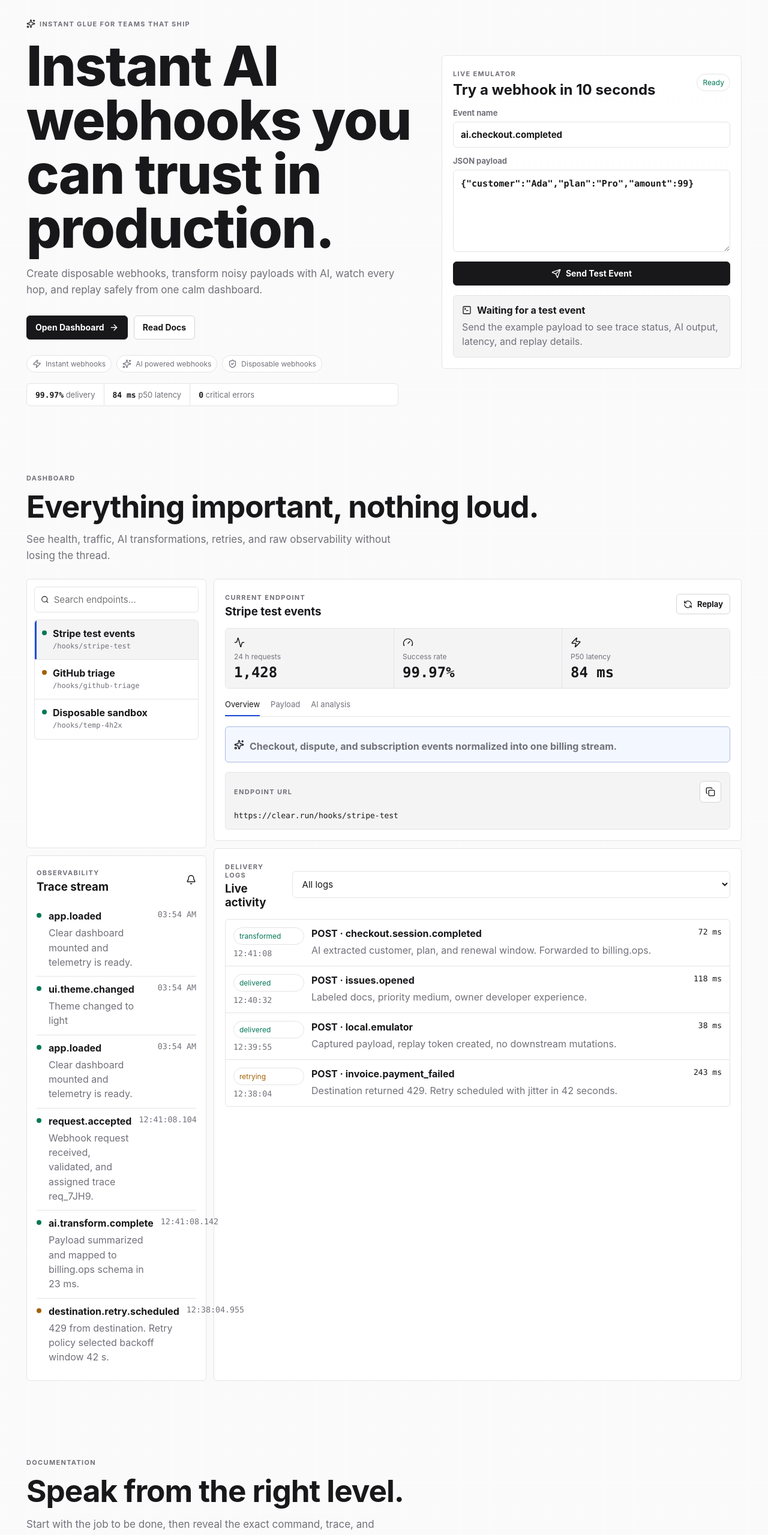
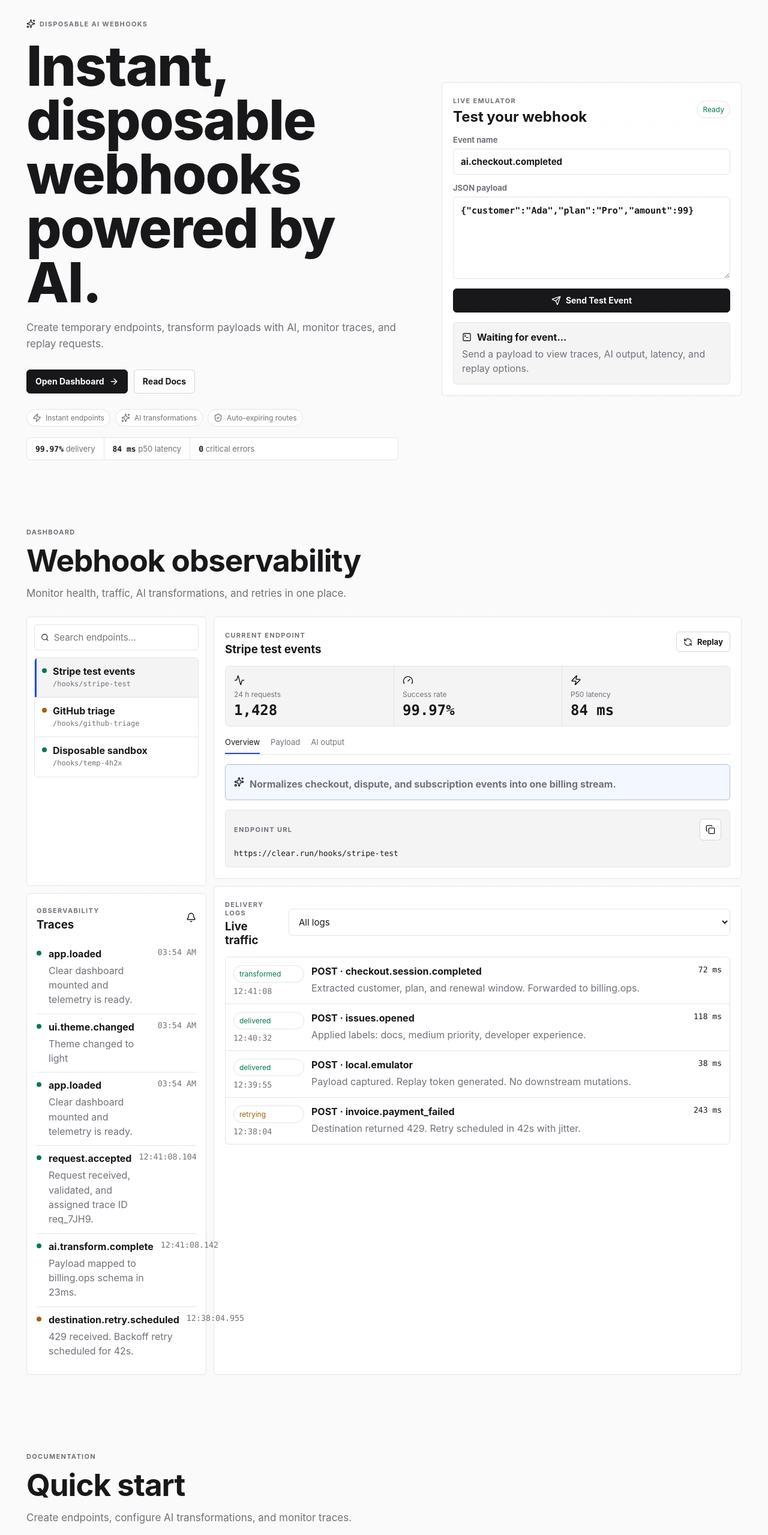
Before and after one commit to dennisonbertram/clear-instant-webhooks, a React (Vite) app: page / in a window 1280 px wide. Shown: the part 120-2679 px from the top of the page at 60% size. Built offline with nearby package versions, Linux system fonts and the light colour scheme; no server answers.

Commit message:
copy: tighten marketing and product text

```diff
--- a/src/lib/data.ts
+++ b/src/lib/data.ts
@@ -39,7 +39,7 @@ export const endpoints: WebhookEndpoint[] = [
     requests24h: 1428,
     successRate: 99.97,
     latencyMs: 84,
-    aiSummary: 'Checkout, dispute, and subscription events normalized into one billing stream.',
+    aiSummary: 'Normalizes checkout, dispute, and subscription events into one billing stream.',
   },
   {
     id: 'github-triage',
@@ -49,7 +49,7 @@ export const endpoints: WebhookEndpoint[] = [
     requests24h: 394,
     successRate: 99.21,
     latencyMs: 121,
-    aiSummary: 'Issues are classified, deduped, and routed to product areas with confidence labels.',
+    aiSummary: 'Classifies, dedupes, and routes issues with confidence scores.',
   },
   {
     id: 'sandbox-demo',
@@ -59,7 +59,7 @@ export const endpoints: WebhookEndpoint[] = [
     requests24h: 86,
     successRate: 100,
     latencyMs: 42,
-    aiSummary: 'Ephemeral webhook for QA runs. Auto-expires after the current testing session.',
+    aiSummary: 'Temporary QA webhook. Auto-expires after the testing session.',
   },
 ];
 
@@ -72,7 +72,7 @@ export const logs: DeliveryLog[] = [
     source: 'checkout.session.completed',
     latencyMs: 72,
     timestamp: '12:41:08',
-    summary: 'AI extracted customer, plan, and renewal window. Forwarded to billing.ops.',
+    summary: 'Extracted customer, plan, and renewal window. Forwarded to billing.ops.',
   },
   {
     id: 'evt_91b',
@@ -82,7 +82,7 @@ export const logs: DeliveryLog[] = [
     source: 'issues.opened',
     latencyMs: 118,
     timestamp: '12:40:32',
-    summary: 'Labeled docs, priority medium, owner developer experience.',
+    summary: 'Applied labels: docs, medium priority, developer experience.',
   },
   {
     id: 'evt_91c',
@@ -92,7 +92,7 @@ export const logs: DeliveryLog[] = [
     source: 'local.emulator',
     latencyMs: 38,
     timestamp: '12:39:55',
-    summary: 'Captured payload, replay token created, no downstream mutations.',
+    summary: 'Payload captured. Replay token generated. No downstream mutations.',
   },
   {
     id: 'evt_91d',
@@ -102,7 +102,7 @@ export const logs: DeliveryLog[] = [
     source: 'invoice.payment_failed',
     latencyMs: 243,
     timestamp: '12:38:04',
-    summary: 'Destination returned 429. Retry scheduled with jitter in 42 seconds.',
+    summary: 'Destination returned 429. Retry scheduled in 42s with jitter.',
   },
 ];
 
@@ -110,19 +110,19 @@ export const observableEvents: ObservableEvent[] = [
   {
     name: 'request.accepted',
     level: 'info',
-    detail: 'Webhook request received, validated, and assigned trace req_7JH9.',
+    detail: 'Request received, validated, and assigned trace ID req_7JH9.',
     timestamp: '12:41:08.104',
   },
   {
     name: 'ai.transform.complete',
     level: 'info',
-    detail: 'Payload summarized and mapped to billing.ops schema in 23 ms.',
+    detail: 'Payload mapped to billing.ops schema in 23ms.',
     timestamp: '12:41:08.142',
   },
   {
     name: 'destination.retry.scheduled',
     level: 'warn',
-    detail: '429 from destination. Retry policy selected backoff window 42 s.',
+    detail: '429 received. Backoff retry scheduled for 42s.',
     timestamp: '12:38:04.955',
   },
 ];
@@ -130,17 +130,17 @@ export const observableEvents: ObservableEvent[] = [
 export const docs = [
   {
     title: 'Create an endpoint',
-    body: 'Name a webhook, choose disposable or persistent mode, then copy the endpoint URL.',
+    body: 'Name your webhook, select disposable or persistent mode, and copy the URL.',
     code: 'curl -X POST https://clear.run/hooks/temp-4h2x \\\n  -H "content-type: application/json" \\\n  -d \'{"event":"demo.created","user":"ada"}\'',
   },
   {
     title: 'Add AI transformation',
-    body: 'Describe the shape you want. Clear keeps the raw payload, extracted fields, and model output connected by trace ID.',
+    body: 'Define the target schema. Clear links raw payload, fields, and model output by trace ID.',
     code: 'transform: summarize intent, extract account_id, set priority, redact secrets',
   },
   {
     title: 'Observe every hop',
-    body: 'Each delivery includes request logs, retries, destination status, and the exact replay control.',
+    body: 'View request logs, retries, destination status, and replay controls for every delivery.',
     code: 'trace req_7JH9 → accepted → transformed → delivered',
   },
 ];
--- a/src/main.tsx
+++ b/src/main.tsx
@@ -177,19 +177,19 @@ function Hero({ demoAuth }: { demoAuth: boolean }) {
   return (
     <section className="hero" id="hero">
       <div className="hero-copy">
-        <div className="eyebrow"><Sparkles size={15} /> Instant glue for teams that ship</div>
-        <h1>Instant AI webhooks you can trust in production.</h1>
+        <div className="eyebrow"><Sparkles size={15} /> Disposable AI webhooks</div>
+        <h1>Instant, disposable webhooks powered by AI.</h1>
         <p>
-          Create disposable webhooks, transform noisy payloads with AI, watch every hop, and replay safely from one calm dashboard.
+          Create temporary endpoints, transform payloads with AI, monitor traces, and replay requests.
         </p>
         <div className="hero-actions">
           <a className="primary-button" href="#product">Open Dashboard <ArrowRight size={16} /></a>
           <a className="secondary-button" href="#docs">Read Docs</a>
         </div>
         <div className="trust-row" aria-label="Product promises">
-          <span><Zap size={15} /> Instant webhooks</span>
-          <span><Sparkles size={15} /> AI powered webhooks</span>
-          <span><ShieldCheck size={15} /> Disposable webhooks</span>
+          <span><Zap size={15} /> Instant endpoints</span>
+          <span><Sparkles size={15} /> AI transformations</span>
+          <span><ShieldCheck size={15} /> Auto-expiring routes</span>
         </div>
         <div className="signal-strip" aria-label="Clear operational snapshot">
           <span><strong>99.97%</strong> delivery</span>
@@ -206,7 +206,7 @@ function Hero({ demoAuth }: { demoAuth: boolean }) {
         <div className="panel-header">
           <div>
             <span className="panel-kicker">Live emulator</span>
-            <h2 id="emulator-title">Try a webhook in 10 seconds</h2>
+            <h2 id="emulator-title">Test your webhook</h2>
           </div>
           <span className="status-chip healthy">Ready</span>
         </div>
@@ -230,8 +230,8 @@ function Hero({ demoAuth }: { demoAuth: boolean }) {
             </>
           ) : (
             <>
-              <div className="result-line muted"><TerminalSquare size={16} /> Waiting for a test event</div>
-              <p>Send the example payload to see trace status, AI output, latency, and replay details.</p>
+              <div className="result-line muted"><TerminalSquare size={16} /> Waiting for event...</div>
+              <p>Send a payload to view traces, AI output, latency, and replay options.</p>
             </>
           )}
         </div>
@@ -265,8 +265,8 @@ function ProductDashboard({
     <section className="dashboard-section" id="product">
       <div className="section-heading">
         <span className="panel-kicker">Dashboard</span>
-        <h2>Everything important, nothing loud.</h2>
-        <p>See health, traffic, AI transformations, retries, and raw observability without losing the thread.</p>
+        <h2>Webhook observability</h2>
+        <p>Monitor health, traffic, AI transformations, and retries in one place.</p>
       </div>
       <div className="dashboard-grid">
         <aside className="sidebar-panel" aria-label="Webhook endpoints">
@@ -323,7 +323,7 @@ function ProductDashboard({
           <div className="detail-tabs" aria-label="Request detail views">
             <button className="active" type="button">Overview</button>
             <button type="button">Payload</button>
-            <button type="button">AI analysis</button>
+            <button type="button">AI output</button>
           </div>
           <div className="ai-summary">
             <Sparkles size={17} />
@@ -352,7 +352,7 @@ function ProductDashboard({
           <div className="panel-header">
             <div>
               <span className="panel-kicker">Delivery logs</span>
-              <h3 id="logs-title">Live activity</h3>
+              <h3 id="logs-title">Live traffic</h3>
             </div>
             <select aria-label="Filter logs" value={filter} onChange={(event) => onFilter(event.target.value)}>
               <option value="all">All logs</option>
@@ -380,7 +380,7 @@ function ProductDashboard({
               <div className="empty-state large">
                 <CheckCircle2 size={18} />
                 <strong>No matching deliveries</strong>
-                <p>There are no {filter} logs right now. Clear keeps this view quiet until something needs attention.</p>
+                <p>No {filter} deliveries found.</p>
               </div>
             )}
           </div>
@@ -389,7 +389,7 @@ function ProductDashboard({
           <div className="panel-header">
             <div>
               <span className="panel-kicker">Observability</span>
-              <h3 id="observability-title">Trace stream</h3>
+              <h3 id="observability-title">Traces</h3>
             </div>
             <Bell size={17} aria-hidden="true" />
           </div>
@@ -424,8 +424,8 @@ function Documentation() {
     <section className="docs-section" id="docs">
       <div className="section-heading">
         <span className="panel-kicker">Documentation</span>
-        <h2>Speak from the right level.</h2>
-        <p>Start with the job to be done, then reveal the exact command, trace, and controls when they matter.</p>
+        <h2>Quick start</h2>
+        <p>Create endpoints, configure AI transformations, and monitor traces.</p>
       </div>
       <div className="docs-grid">
         {docs.map((doc) => (
@@ -439,8 +439,8 @@ function Documentation() {
       </div>
       <div className="final-band">
         <div>
-          <span className="panel-kicker">Operational confidence</span>
-          <h2>Replay safely. Pause quickly. Understand instantly.</h2>
+          <span className="panel-kicker">Endpoint controls</span>
+          <h2>Manage and replay webhooks.</h2>
         </div>
         <div className="final-actions">
           <button className="secondary-button" type="button" onClick={() => recordEvent('endpoint.pause.requested', 'Pause endpoint flow opened.')}>
```
Also changed, not shown: 1 other file (tests, documents, lock files or other folders).
